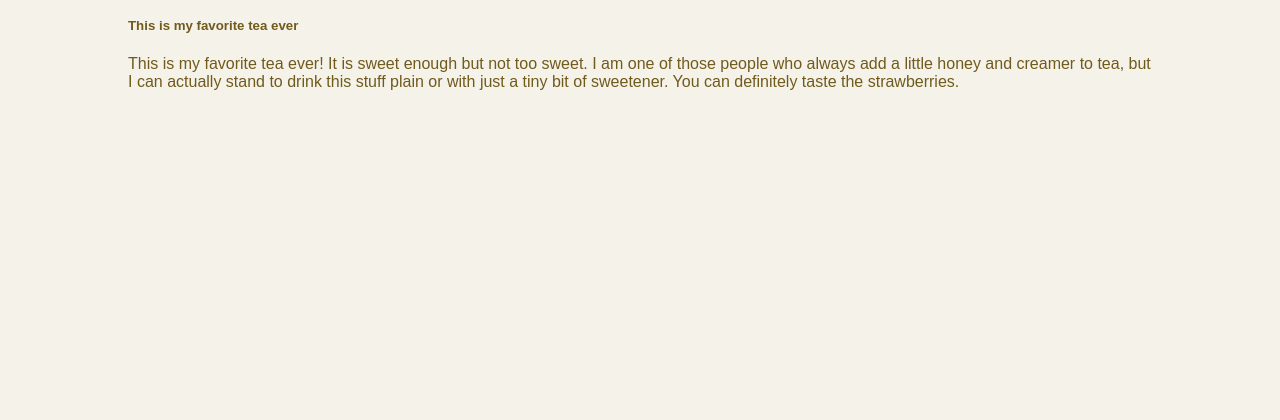
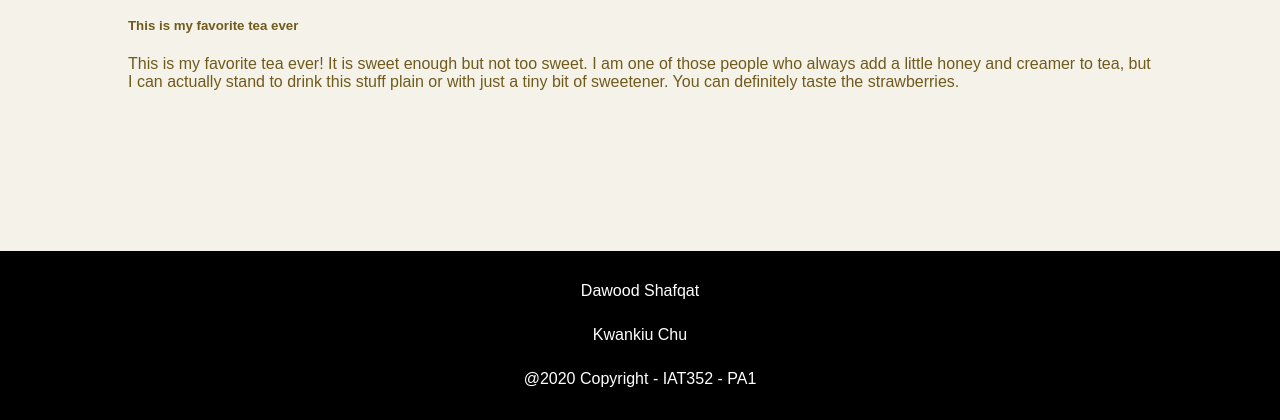
Before and after one commit to dshafqat/IAT352-PA, a PHP site: page /product-info.php?uid=1 in a window 1280 px wide. Shown: the part 836-1256 px from the top of the page. Before the commit the page ends 926 px from the top, so only its background shows below. Run offline with PHP 8.4, Linux system fonts and the light colour scheme; data comes from the database, SQL or seed files in the repository; data that the repository does not hold is empty; some libraries are stand-ins or nearby versions.

Commit message:
Update product-info.php

```diff
--- a/product-info.php
+++ b/product-info.php
@@ -138,6 +138,13 @@ require 'config.php';
 
 	</section> <!-- End of The body sections -->
 
+<Footer>
+		<div class="bottomNav">
+			<p class="bottomNav_p">Dawood Shafqat</p>
+			<p class="bottomNav_p">Kwankiu Chu</p>
+			<p class="bottomNav_p"> @2020 Copyright - IAT352 - PA1</p>
+		</div>
+	</Footer>
 
 </body>
 
```
